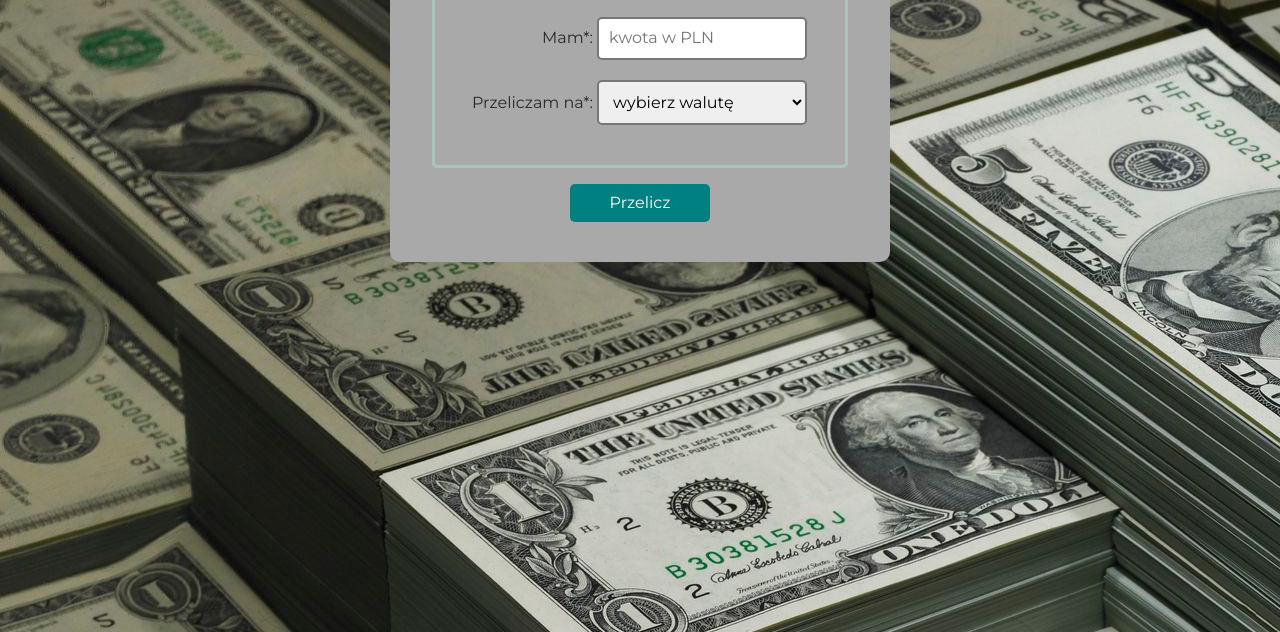
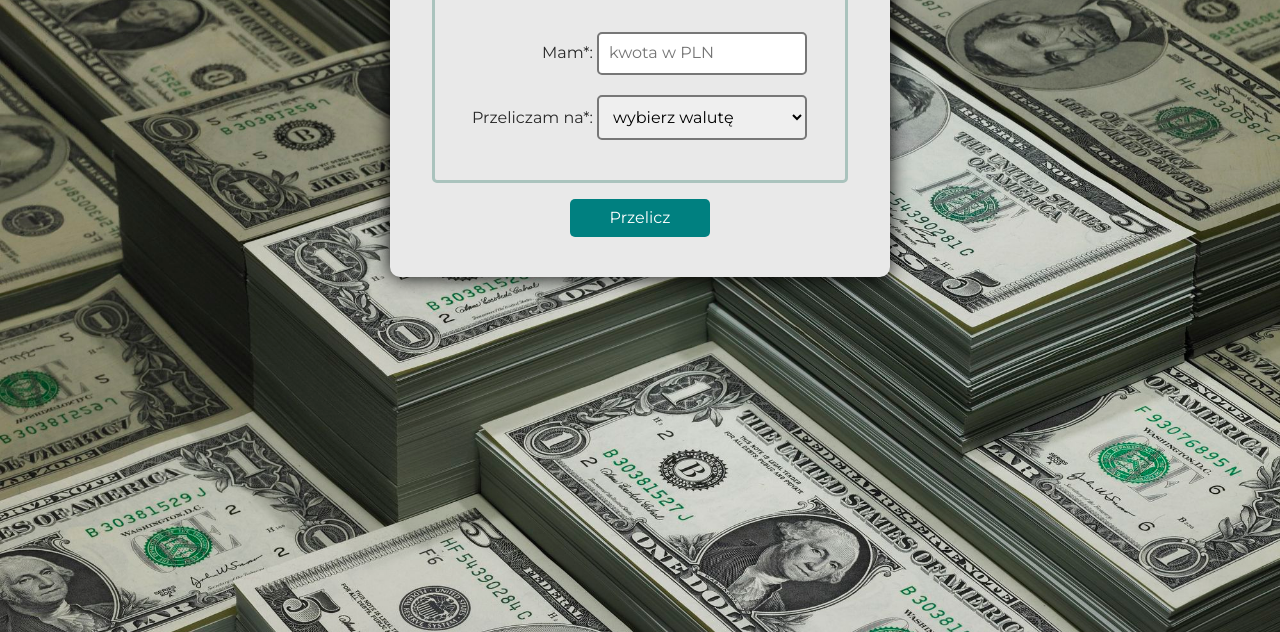
Before and after one commit to RadekBubienko/carrency-converter, a plain HTML site: page index.html in a window 1280 px wide. Shown: the part 168-800 px from the top of the page. Drawn offline with nearby package versions, Linux system fonts and the light colour scheme.

Commit message:
updated styles

```diff
--- a/css/container.css
+++ b/css/container.css
@@ -1,8 +1,9 @@
 .container {
-    background-color:darkgray;
+    background-color:#e9e9e9;
     max-width: 500px;
     margin: 25px auto 0;
     padding: 20px 40px;
     border-radius: 10px;
+    box-shadow: 0 0 20px black;
 
 }
--- a/css/style.css
+++ b/css/style.css
@@ -9,10 +9,13 @@ html {
 
 .body {
     background-color: #cfe5e2;
+    display: flex;
+    align-items: center;
     background-image: url("../images/dollars.jpg");
     text-align: center;
-    margin: 0;
+    margin: 15px;
     color: #292929;
+    background-size: cover;
 }
 
 .header {
```
